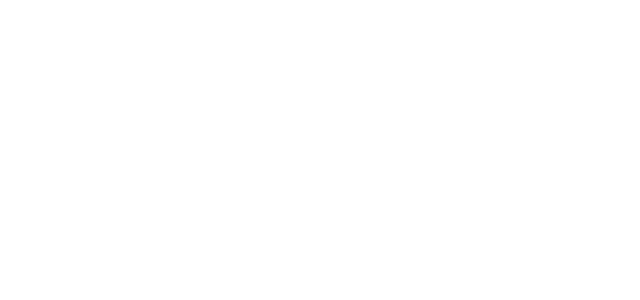
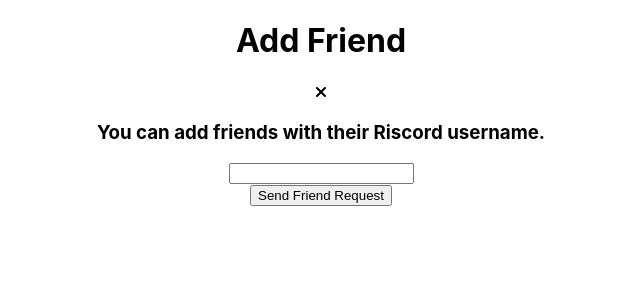
Before and after one commit to Team-Riscord/Harmony, a React (Create React App) app in the folder client/: page /addfriend in a window 1280 px wide. Before the commit this address had no page. Shown: the top 300 px of the page, without its empty margins (319-959 px from the left). Built offline with nearby package versions, Linux system fonts and the light colour scheme.

Commit message:
Added AddFriend component to the code. Needs login to work though.

```diff
--- a/client/src/App.js
+++ b/client/src/App.js
@@ -1,6 +1,7 @@
-import './App.css';
+import "./App.css";
 import { BrowserRouter, Routes, Route } from "react-router-dom";
-import Signup from './components/Signup/Signup';
+import Signup from "./components/Signup/Signup";
+import AddFriend from "./components/AddFriend/AddFriend";
 
 function App() {
   return (
@@ -8,6 +9,7 @@
       <BrowserRouter>
         <Routes>
           <Route path="/signup" element={<Signup />} />
+          <Route path="/addfriend" element={<AddFriend />} />
         </Routes>
       </BrowserRouter>
     </div>
--- /dev/null
+++ b/client/src/components/AddFriend/AddFriend.css
@@ -0,0 +1,121 @@
+/* .add-friend-component {
+  position: absolute;
+  width: 1000px;
+  height: 150px;
+  background-color: rgb(30, 31, 34);
+  top: 10px;
+  left: 130%;
+  z-index: 1;
+  border-radius: 10px;
+  display: grid;
+  grid-template-rows: auto auto auto;
+}
+
+.add-friend-title {
+  grid-row: 1;
+  display: grid;
+  grid-template-columns: auto 30px;
+}
+
+.add-friend-title-text {
+  display: flex;
+  justify-content: center;
+  align-items: center;
+}
+
+.add-friend-title-text h1 {
+  margin: 0;
+  color: white;
+  text-transform: uppercase;
+  margin-left: 30px;
+}
+
+.add-friend-close {
+  color: white;
+  display: flex;
+  justify-content: center;
+  align-items: top;
+  font-size: 20px;
+  padding-top: 5px;
+}
+
+.add-friend-subtitle {
+  grid-row: 2;
+  display: flex;
+  justify-content: center;
+  align-items: top;
+  display: grid;
+  grid-template-rows: auto auto;
+}
+
+.add-friend-subtitle div {
+  display: flex;
+  justify-content: center;
+  align-items: center;
+}
+
+.add-friend-subtitle h3 {
+  color: rgb(220, 225, 225);
+  text-transform: capitalize;
+  margin: 0;
+}
+.add-friend-subtitle p {
+  color: red;
+  text-transform: lowercase;
+  margin: 0;
+  visibility: hidden;
+}
+
+.add-friend-user-input {
+  grid-row: 3;
+  display: grid;
+  grid-template-columns: 85% auto;
+  padding-bottom: 5px;
+}
+
+.add-friend-input {
+  display: flex;
+  justify-content: center;
+  align-items: center;
+  padding: 5px;
+  padding-left: 10px;
+}
+
+.add-friend-button {
+  display: flex;
+  justify-content: center;
+  align-items: center;
+  padding-right: 10px;
+}
+
+.add-friend-input input {
+  width: 100%;
+  height: 40px;
+  border-radius: 10px;
+  border: none;
+  font-size: 20px;
+  text-align: center;
+  font-weight: bold;
+  outline: none;
+}
+
+.add-friend-button button {
+  height: 40px;
+  width: 100%;
+  font-size: 15px;
+  font-weight: bold;
+  text-transform: capitalize;
+  border-radius: 5px;
+  border: none;
+  cursor: pointer;
+  background-color: rgb(90, 100, 234);
+  color: white;
+}
+
+.add-friend-button button:hover {
+  background-color: rgb(98, 107, 238);
+}
+
+.add-friend-button button:active {
+  background-color: deeppink;
+} */
--- /dev/null
+++ b/client/src/components/AddFriend/AddFriend.js
@@ -0,0 +1,87 @@
+import "./AddFriend.css";
+
+import { FontAwesomeIcon } from "@fortawesome/react-fontawesome";
+import { faXmark } from "@fortawesome/free-solid-svg-icons";
+import { useState } from "react";
+import axios from "axios";
+
+export default function AddFriend({ onClose }) {
+  const [errorText, setErrorText] = useState("");
+  const [friendUsername, setFriendUsername] = useState("");
+
+  const userData = JSON.parse(localStorage.getItem("userData"));
+
+  const addFriend = async () => {
+    if (friendUsername === "") {
+      setErrorText("* Please enter a username to add as a friend");
+      return;
+    }
+
+    if (friendUsername === userData.username) {
+      setErrorText(
+        "* You cannot add yourself as friend, but you can be your own friend :)"
+      );
+      return;
+    }
+
+    try {
+      const res = await axios.post("http://localhost:8800/addfriend", {
+        userUsername: userData.username,
+        friendUsername: friendUsername,
+      });
+
+      if (res.data.status === "success") {
+        setErrorText("");
+        onClose();
+      } else {
+        setErrorText(res.data.message);
+      }
+    } catch (error) {
+      console.error("Error adding friend:", error);
+      setErrorText("* Something went wrong, please try again");
+    }
+  };
+
+  return (
+    <div className="add-friend-component">
+      {console.log("in the add friend componenet")}
+      <div className="add-friend-title">
+        {console.log("in the add friend title componenet")}
+        <div className="add-friend-title-text">
+          {console.log("in the add friend title text componenet")}
+          <h1>Add Friend</h1>
+        </div>
+        <div className="add-friend-close">
+          <FontAwesomeIcon
+            icon={faXmark}
+            style={{ cursor: "pointer" }}
+            onClick={onClose}
+          />
+        </div>
+      </div>
+      <div className="add-friend-subtitle">
+        <div style={{ gridRow: "1" }}>
+          <h3>You can add friends with their Riscord username.</h3>
+        </div>
+        <div style={{ gridRow: "2" }}>
+          <p style={{ visibility: errorText === "" ? "hidden" : "visible" }}>
+            {errorText}
+          </p>
+        </div>
+      </div>
+      <div className="add-friend-user-input">
+        <div className="add-friend-input">
+          <input
+            type="text"
+            onChange={(e) => setFriendUsername(e.target.value)}
+          />
+        </div>
+        <div className="add-friend-button">
+          <button type="submit" onClick={addFriend}>
+            Send Friend Request
+          </button>
+        </div>
+      </div>
+    </div>
+  );
+}
```
Also changed, not shown: 1 other file (tests, documents, lock files or other folders).
